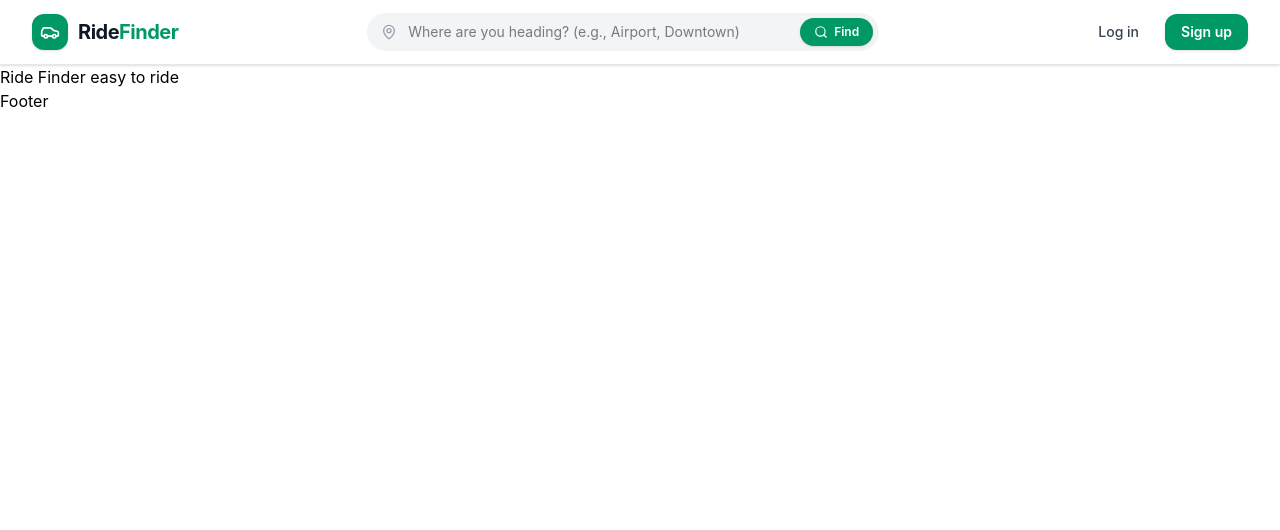
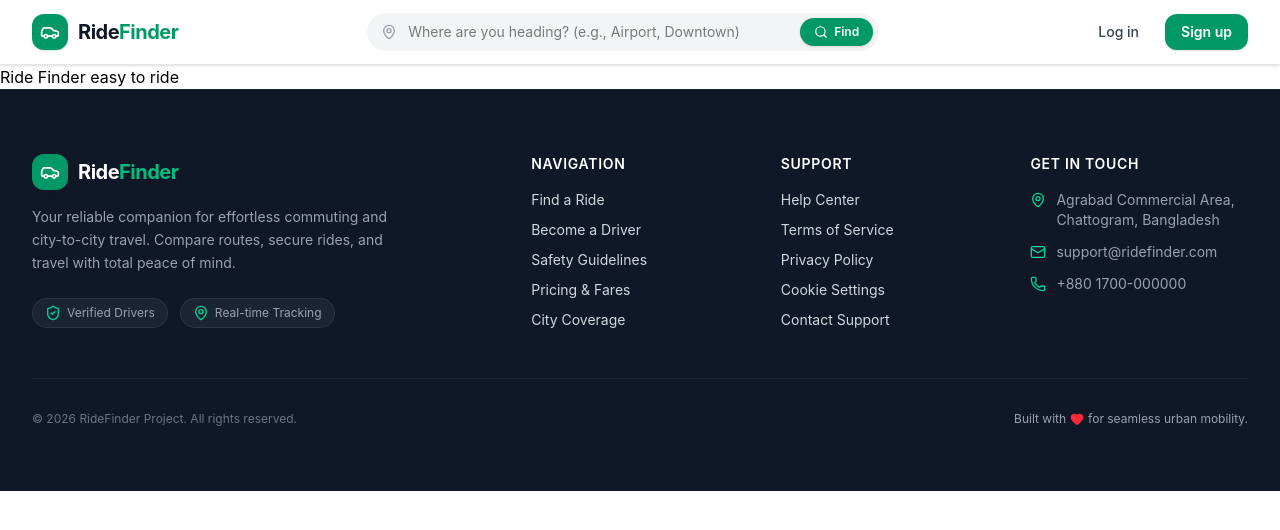
Before and after one commit to Shifath0570/RideFinder_Client, a Next.js app: page / in a window 1280 px wide. Shown: the top 530 px of the page. Built offline with nearby package versions, Linux system fonts and the light colour scheme.

Commit message:
properly set footer

```diff
--- a/src/app/components/Footer.jsx
+++ b/src/app/components/Footer.jsx
@@ -1,11 +1,126 @@
-import React from 'react';
+"use client";
 
-const Footer = () => {
-    return (
-        <div>
-            <h2>Footer</h2>
+import React from "react";
+import { motion } from "framer-motion";
+import {
+  Car,
+  MapPin,
+  Mail,
+  Phone,
+  ShieldCheck,
+  Heart,
+  ArrowUpRight,
+} from "lucide-react";
+
+export default function RideFinderFooter() {
+  const currentYear = new Date().getFullYear();
+
+  return (
+    <footer className="w-full bg-gray-900 text-gray-300 border-t border-gray-800">
+      <div className="max-w-7xl mx-auto px-4 sm:px-6 lg:px-8 py-12 lg:py-16">
+        <div className="grid grid-cols-1 md:grid-cols-2 lg:grid-cols-5 gap-10 lg:gap-8">
+
+          {/* COL 1 & 2: Brand Info */}
+          <div className="lg:col-span-2 space-y-4">
+            <div className="flex items-center gap-2.5">
+              <div className="bg-emerald-600 p-2 rounded-xl text-white shadow-sm">
+                <Car className="h-5 w-5" />
+              </div>
+              <span className="text-xl font-bold tracking-tight text-white">
+                Ride<span className="text-emerald-500">Finder</span>
+              </span>
+            </div>
+            <p className="text-sm text-gray-400 max-w-sm leading-relaxed">
+              Your reliable companion for effortless commuting and city-to-city travel. Compare routes, secure rides, and travel with total peace of mind.
+            </p>
+            <div className="flex items-center gap-3 pt-2 text-xs text-gray-400">
+              <div className="flex items-center gap-1.5 bg-gray-800/80 px-3 py-1.5 rounded-full border border-gray-700/60">
+                <ShieldCheck className="h-4 w-4 text-emerald-400" />
+                <span>Verified Drivers</span>
+              </div>
+              <div className="flex items-center gap-1.5 bg-gray-800/80 px-3 py-1.5 rounded-full border border-gray-700/60">
+                <MapPin className="h-4 w-4 text-emerald-400" />
+                <span>Real-time Tracking</span>
+              </div>
+            </div>
+          </div>
+
+          {/* COL 3: Quick Links */}
+          <div className="space-y-4">
+            <h3 className="text-sm font-semibold uppercase tracking-wider text-white">
+              Navigation
+            </h3>
+            <ul className="space-y-2.5 text-sm">
+              {["Find a Ride", "Become a Driver", "Safety Guidelines", "Pricing & Fares", "City Coverage"].map((item) => (
+                <li key={item}>
+                  <a
+                    href="#"
+                    className="hover:text-emerald-400 transition-colors flex items-center gap-1 group"
+                  >
+                    <span>{item}</span>
+                    <ArrowUpRight className="h-3 w-3 opacity-0 group-hover:opacity-100 transition-opacity text-emerald-400" />
+                  </a>
+                </li>
+              ))}
+            </ul>
+          </div>
+
+          {/* COL 4: Legal & Support */}
+          <div className="space-y-4">
+            <h3 className="text-sm font-semibold uppercase tracking-wider text-white">
+              Support
+            </h3>
+            <ul className="space-y-2.5 text-sm">
+              {["Help Center", "Terms of Service", "Privacy Policy", "Cookie Settings", "Contact Support"].map((item) => (
+                <li key={item}>
+                  <a
+                    href="#"
+                    className="hover:text-emerald-400 transition-colors"
+                  >
+                    {item}
+                  </a>
+                </li>
+              ))}
+            </ul>
+          </div>
+
+          {/* COL 5: Contact Info */}
+          <div className="space-y-4">
+            <h3 className="text-sm font-semibold uppercase tracking-wider text-white">
+              Get in Touch
+            </h3>
+            <ul className="space-y-3 text-sm text-gray-400">
+              <li className="flex items-start gap-2.5">
+                <MapPin className="h-4 w-4 text-emerald-400 shrink-0 mt-0.5" />
+                <span>Agrabad Commercial Area, Chattogram, Bangladesh</span>
+              </li>
+              <li className="flex items-center gap-2.5">
+                <Mail className="h-4 w-4 text-emerald-400 shrink-0" />
+                <a href="mailto:support@ridefinder.com" className="hover:text-emerald-400 transition-colors">
+                  support@ridefinder.com
+                </a>
+              </li>
+              <li className="flex items-center gap-2.5">
+                <Phone className="h-4 w-4 text-emerald-400 shrink-0" />
+                <a href="tel:+8801700000000" className="hover:text-emerald-400 transition-colors">
+                  +880 1700-000000
+                </a>
+              </li>
+            </ul>
+          </div>
+
         </div>
-    );
-};
 
-export default Footer;
+        {/* BOTTOM BAR */}
+        <div className="mt-12 pt-8 border-t border-gray-800/80 flex flex-col sm:flex-row items-center justify-between gap-4 text-xs text-gray-500">
+          <p>© {currentYear} RideFinder Project. All rights reserved.</p>
+          <div className="flex items-center gap-1 text-gray-400">
+            <span>Built with</span>
+            <Heart className="h-3.5 w-3.5 text-red-500 fill-red-500" />
+            <span>for seamless urban mobility.</span>
+          </div>
+        </div>
+      </div>
+    </footer>
+  );
+}
```
